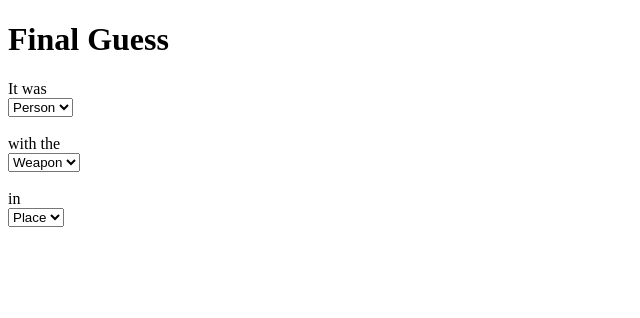
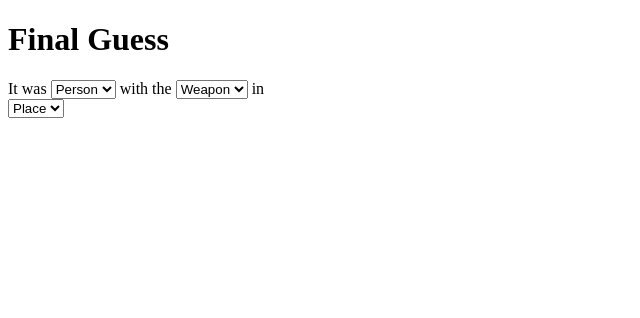
Before and after one commit to milligang/clue-final-project, a Flask app: page /finalguess in a window 1280 px wide. Shown: the top 318 px of the page, without its empty margins (0-640 px from the left). Run offline with Flask 3, Linux system fonts and the light colour scheme; some libraries are stand-ins or nearby versions.

Commit message:
Wed, Dec 6, 2023, 8:12 PM -05:00

```diff
--- a/templates/harvard.html
+++ b/templates/harvard.html
@@ -10,19 +10,15 @@
                 <h1 class="header">Final Guess</h1>
                 <div class="body">
                     It was
-                    <div class="mb-3">
                     <select class="form-select mx-auto w-auto" name="person">
                         <option disabled="" selected="">Person</option>
                         <option value="{{ cards['person'] }}">{{ cards['person'] }}</option>
                     </select>
-                    </div> <br>
                     with the
-                    <div class="mb-3">
-                        <select class="form-select mx-auto w-auto" name="weapon">
-                            <option disabled="" selected="">Weapon</option>
+                    <select class="body" name="weapon">
+                        <option disabled selected>Weapon</option>
                         <option value="{{ cards['weapon'] }}">{{ cards['weapon'] }}</option>
                     </select>
-                    </div> <br>
                     in
                     <div class="mb-3">
                         <select class="form-select mx-auto w-auto" name="place">
```
Lines whose indentation alone changed are shown as unchanged.
